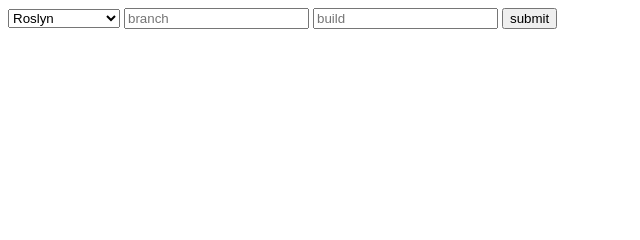
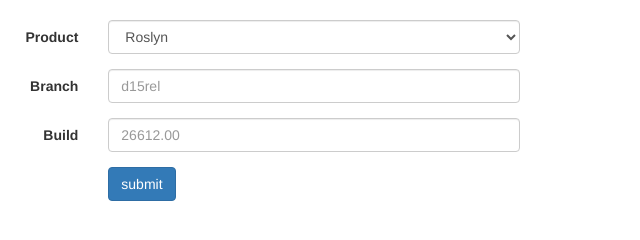
Before and after one commit to TyOverby/vs-to-roslyn, a plain HTML site: page wwwroot/index.html in a window 1280 px wide. Shown: the whole page, without its empty margins (0-640 px from the left). Drawn offline with nearby package versions, Linux system fonts and the light colour scheme.

Commit message:
use bootstrap theme for forms

```diff
--- a/wwwroot/index.html
+++ b/wwwroot/index.html
@@ -2,21 +2,33 @@
 
 <html>
     <head>
+        <link rel="stylesheet" href="https://maxcdn.bootstrapcdn.com/bootstrap/3.3.7/css/bootstrap.min.css" integrity="sha384-BVYiiSIFeK1dGmJRAkycuHAHRg32OmUcww7on3RYdg4Va+PmSTsz/K68vbdEjh4u" crossorigin="anonymous">
+        <!--<link rel="stylesheet" href="https://maxcdn.bootstrapcdn.com/bootstrap/3.3.7/css/bootstrap-theme.min.css" integrity="sha384-rHyoN1iRsVXV4nD0JutlnGaslCJuC7uwjduW9SVrLvRYooPp2bWYgmgJQIXwl/Sp" crossorigin="anonymous">-->
         <script src="/script.js"></script>
         <style>
+body {
+    padding: 20px;
+}
 table, tr, td {
     border: 1px solid black;
+    padding: 5px;
 }
 tr:nth-child(1) > td {
     text-align: center;
     font-weight: bold;
     border: none;
 }
+#search-form {
+    max-width: 500px;
+}
         </style>
     </head>
     <body>
-        <form onsubmit="try {process(this);} finally {return false;}">
-            <select id="product">
+        <form id="search-form" class="form-horizontal" onsubmit="try {process(this);} finally {return false;}">
+            <div class="form-group">
+                <label for="product" class="col-sm-2 control-label"> Product </label>
+                <div class="col-sm-10">
+                    <select id="product" class="form-control">
                         <option value="roslyn"> Roslyn </option>
                         <option value="lut"> LUT </option>
                         <option value="project_system"> Project System </option>
@@ -24,9 +36,26 @@ tr:nth-child(1) > td {
                         <option value disabled> --------------- </option>
                         <option value="all"> All </option>
                     </select>
-            <input id="branch" type="branch" placeholder="branch"> </input>
-            <input id="build" type="build" placeholder="build"> </input>
-            <input type="submit" value="submit"> </input>
+                </div>
+            </div>
+
+            <div class="form-group">
+                <label for="branch" class="col-sm-2 control-label"> Branch </label>
+                <div class="col-sm-10">
+                    <input id="branch" class="form-control" type="branch" placeholder="d15rel"> </input>
+                </div>
+            </div>
+            <div class="form-group">
+                <label for="build" class="col-sm-2 control-label"> Build </label>
+                <div class="col-sm-10">
+                    <input id="build" class="form-control"type="build" placeholder="26612.00"> </input>
+                </div>
+            </div>
+            <div class="form-group">
+                <div class="col-sm-offset-2 col-sm-10">
+                    <input type="submit" class="btn btn-primary" value="submit"> </input>
+                </div>
+            </div>
         </form>
 
         <div id = "output">
```
Lines whose indentation alone changed are shown as unchanged.
